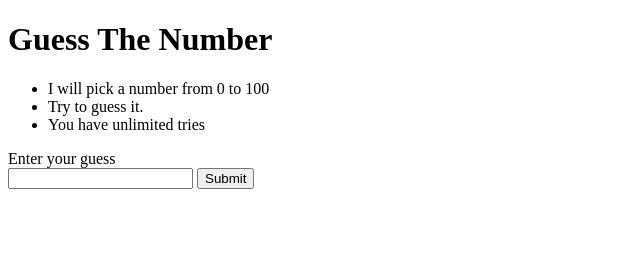
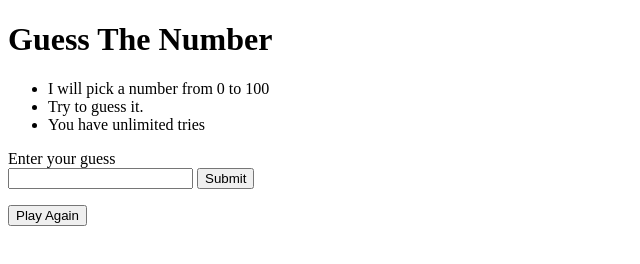
Before and after one commit to ezheng0/ezheng0.github.io, a plain HTML site: page index.html in a window 1280 px wide. Shown: the whole page, without its empty margins (0-640 px from the left). Drawn offline with Linux system fonts and the light colour scheme.

Commit message:
added replay button

```diff
--- a/index.html
+++ b/index.html
@@ -14,5 +14,6 @@
     <input type="text" id="numberGuess">
     <input type="submit" value = "Submit">
     <p id="guessResponse"></p>
+    <button id="replay">Play Again</button>
 </body>
 </html>
```
